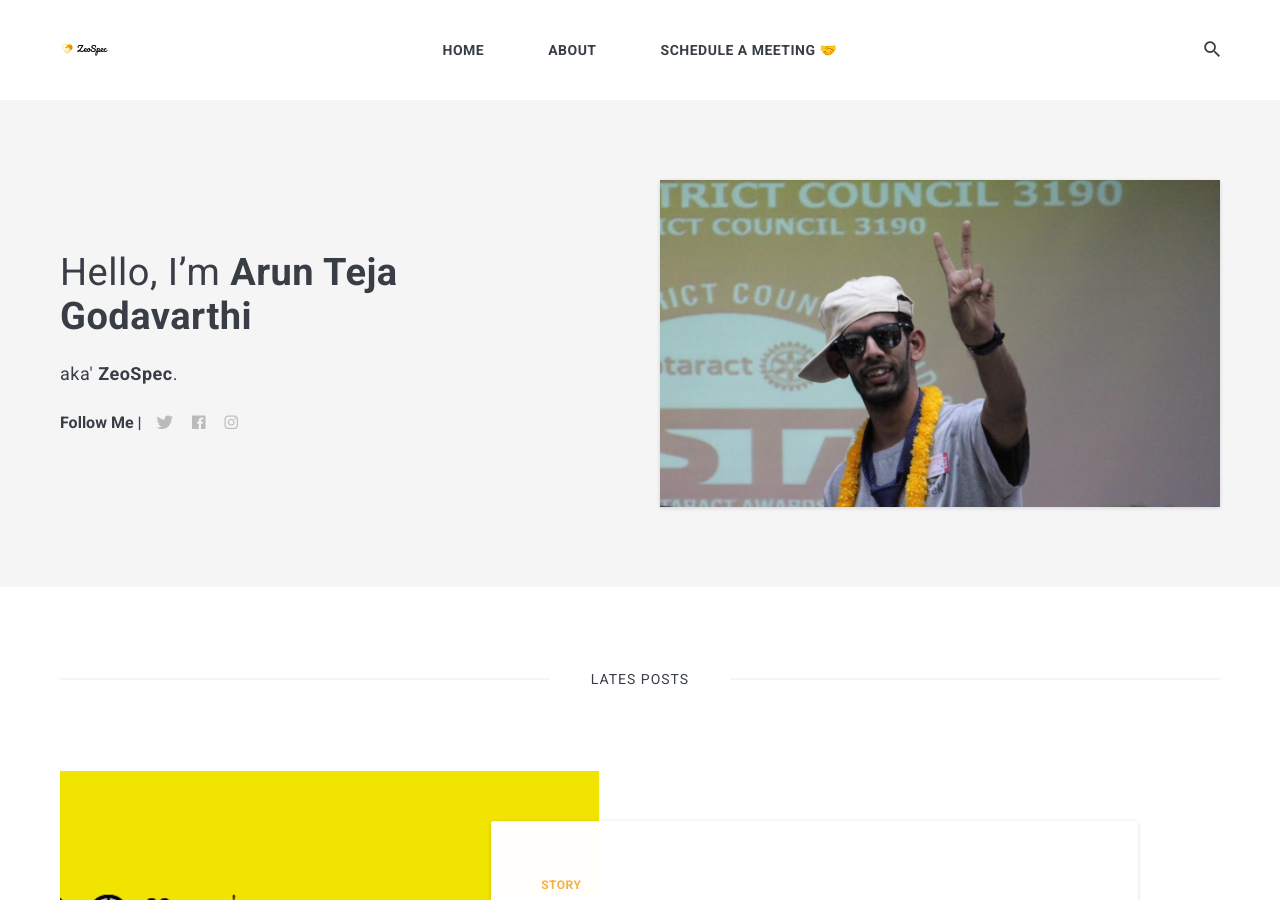
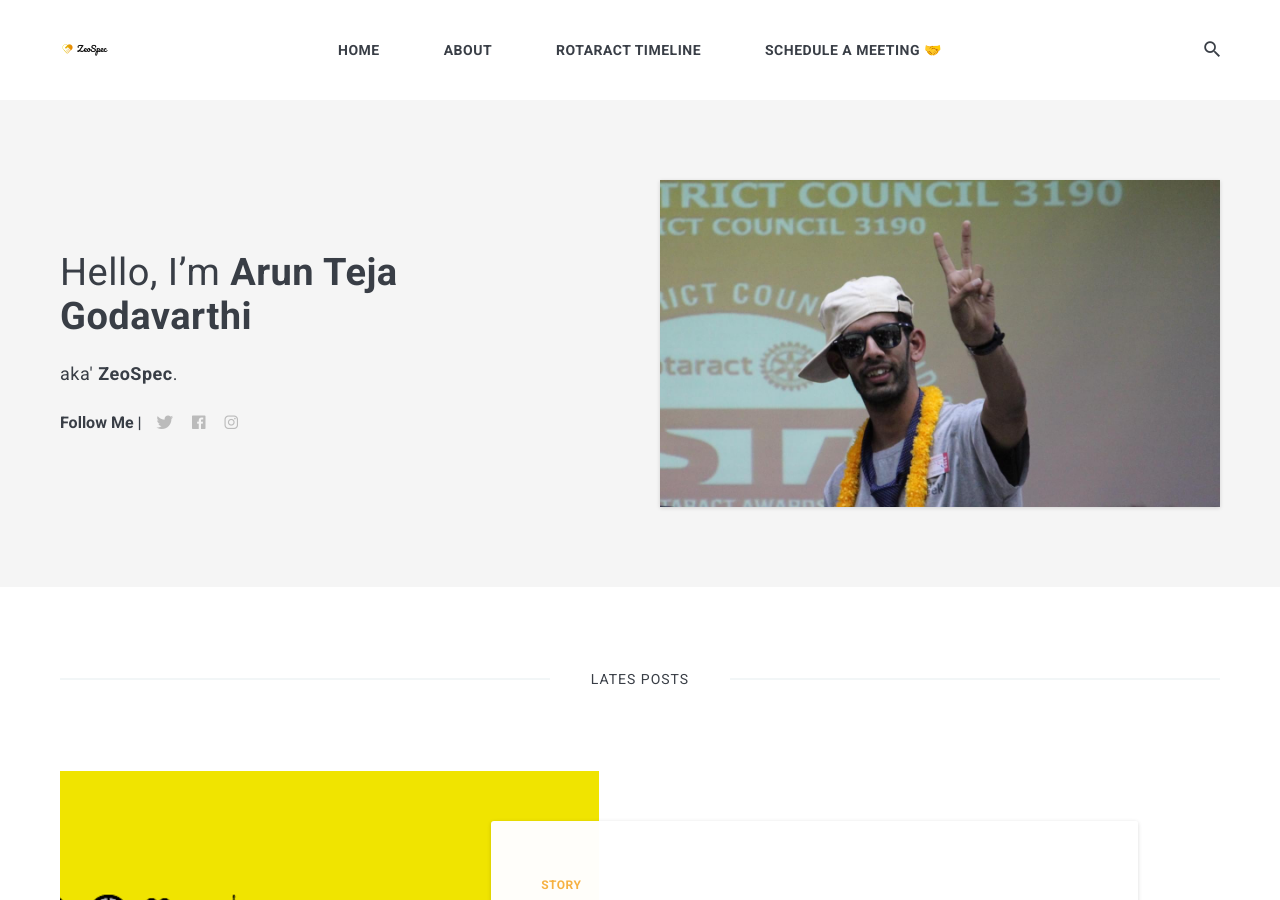
Before and after one commit to zeospec/ZeoSpec, a Jekyll site: the page built from index.html, in a window 1280 px wide and 900 px high. Built offline with Jekyll 4.4.1, drawn with Linux system fonts in a browser that asks for light colours; nearby versions of some CDN libraries; the list of posts is cut into pages by our own code.

Commit message:
add Rotaract Timeline

```diff
--- a/_includes/header.html
+++ b/_includes/header.html
@@ -37,6 +37,9 @@
                 {% endunless %}
               {% endfor %}
               <li class="nav__item">
+                <a href="https://rtr.zeospec.com/" class="nav__link" target="_blank">Rotaract Timeline</a>
+              </li>
+              <li class="nav__item">
                 <a href="https://meet.zeospec.com/" class="nav__link" target="_blank">Schedule a Meeting 🤝</a>
               </li>
             </ul>
```
Also changed, not shown: Gemfile.lock.
